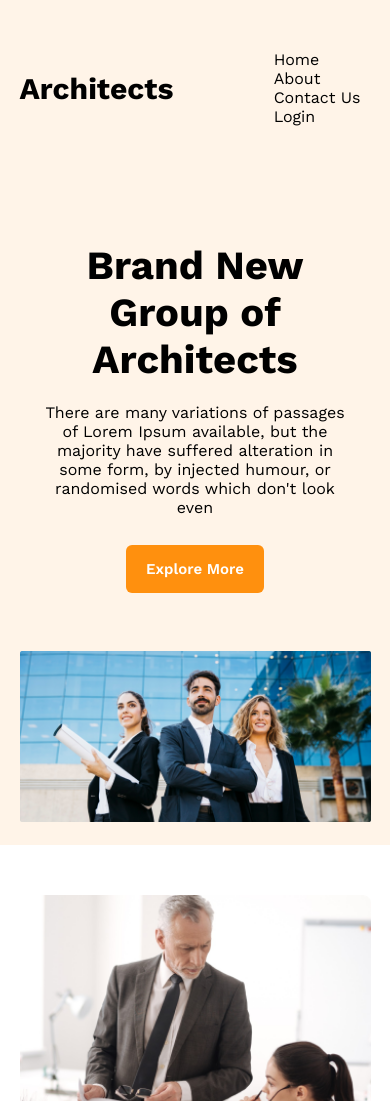
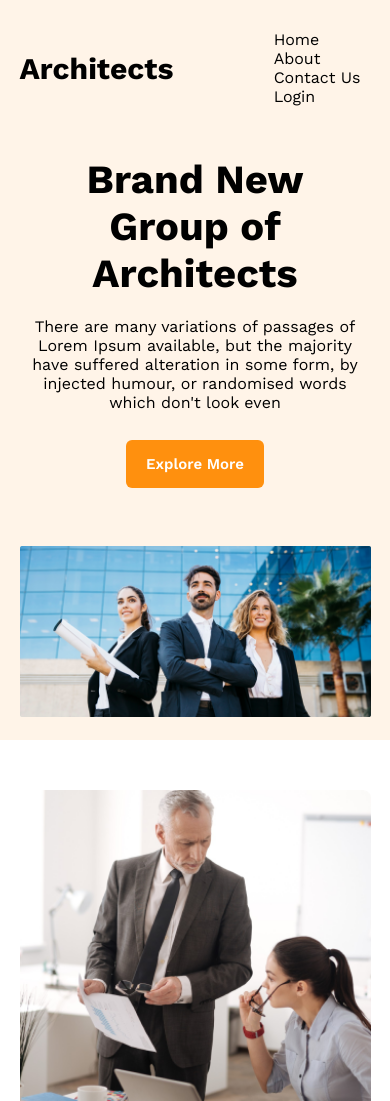
Before and after one commit to JunayedArefin/Responsive-architects, a plain HTML site: page index.html in a window 390 px wide. Shown: the top 1101 px of the page. Drawn offline with nearby package versions, Linux system fonts and the light colour scheme.

Commit message:
responsive hover done

```diff
--- a/style.css
+++ b/style.css
@@ -39,6 +39,11 @@
     margin: 116px 26% 50px 26%;
     text-align: center;
 }
+.herotitle{
+    font-size: 50px;
+    margin-left: 5%;
+    margin-right: 5%;
+}
 .heroinfo p{
     margin: 20px;
 }
@@ -51,11 +56,6 @@
     font-size: 15px;
     font-weight: 600;
     color: white;
-}
-.herotitle{
-    font-size: 50px;
-    margin-left: 5%;
-    margin-right: 5%;
 }
 
 .banner img{
@@ -260,6 +260,7 @@
 }
 @media screen and (max-width:576px) {
     .navbar{
+        padding-top: 30px;
         padding-left: 5%;
         padding-right:5%;
     }
@@ -280,7 +281,7 @@
         padding: 10px;
     }
     .heroinfo{
-        margin: 116px 5% 50px 5%;
+        margin: 50px 2% 50px 2%;
         text-align: center;
     }
     .heroinfo p{
@@ -409,7 +410,7 @@
             padding: 10px;
         }
         .heroinfo{
-            margin: 116px 5% 50px 5%;
+            margin: 96px 5% 50px 5%;
             text-align: center;
         }
         .heroinfo p{
```
